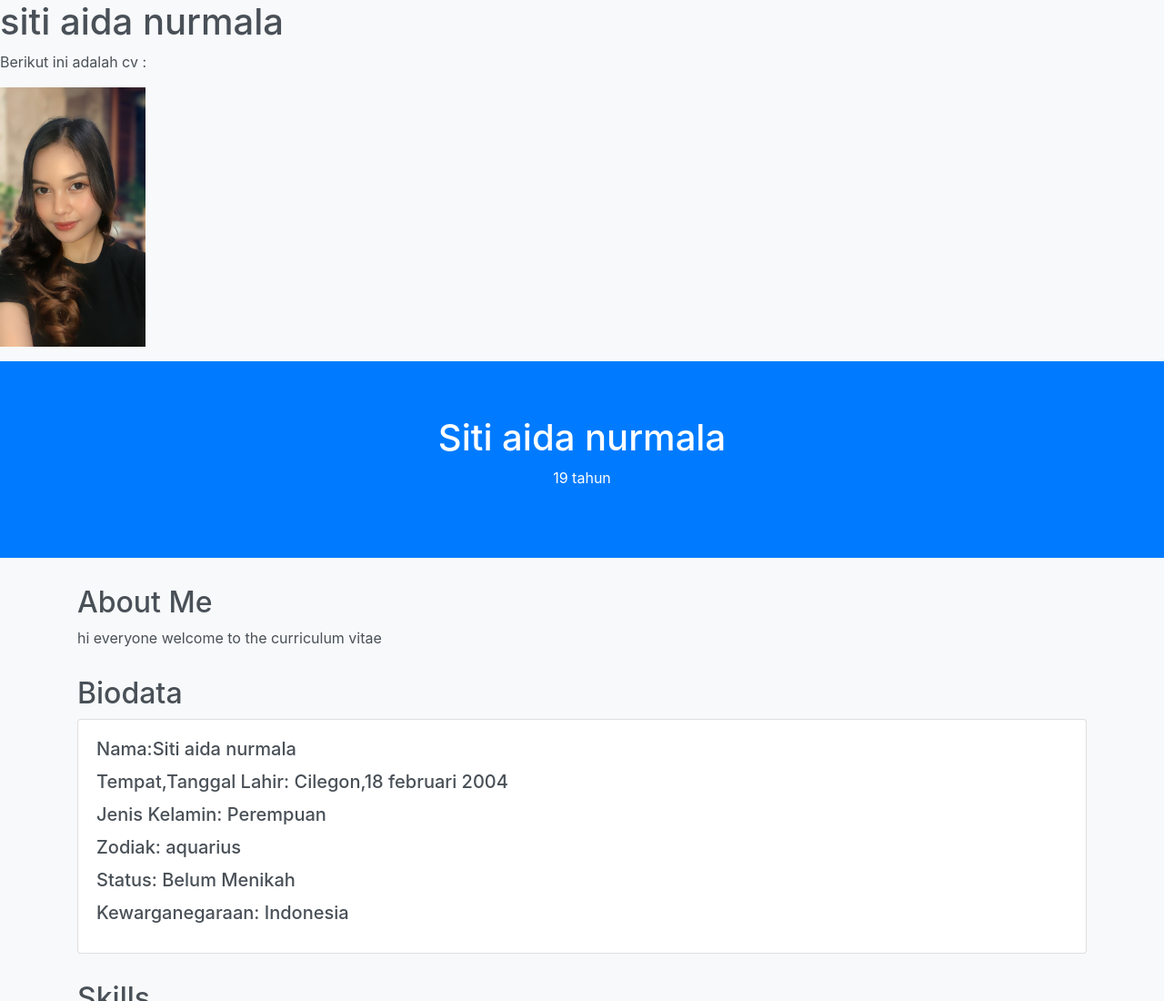
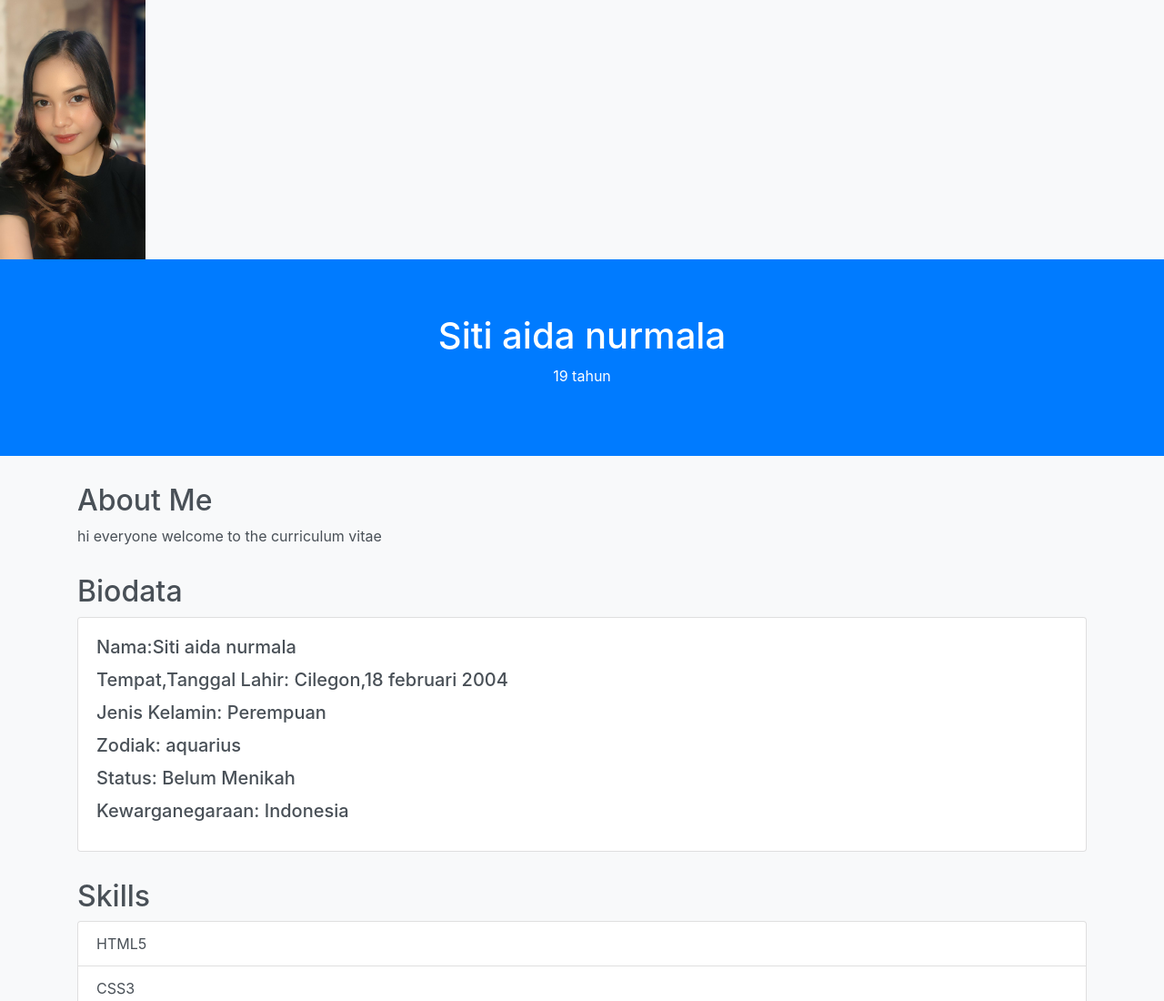
Before and after one commit to aidanurmala/aidanurmala.github.io, a plain HTML site: page index.html in a window 1280 px wide. Shown: the top 1100 px of the page at 91% size. Drawn offline with nearby package versions, Linux system fonts and the light colour scheme.

Commit message:
Update index.html

```diff
--- a/index.html
+++ b/index.html
@@ -43,11 +43,7 @@
   <meta charset="UTF-8">
 </head>
 <body>
-  <h1>siti aida nurmala </h1>
-  <p>Berikut ini adalah cv :</p>
-  <p>
-    <img src="aida cv.jpg" width="160"/>
-  </p>
+    <img src="aida cv.jpg" width="160" height:600px/>
 </body>
 <header>
     <div class="container">
```
